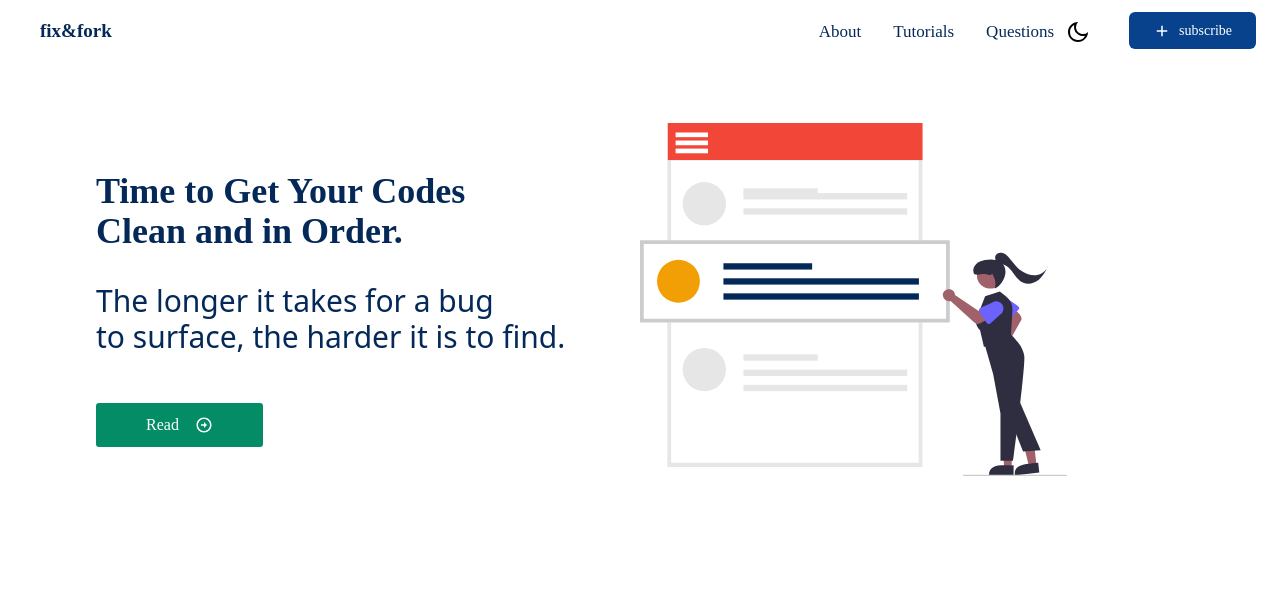
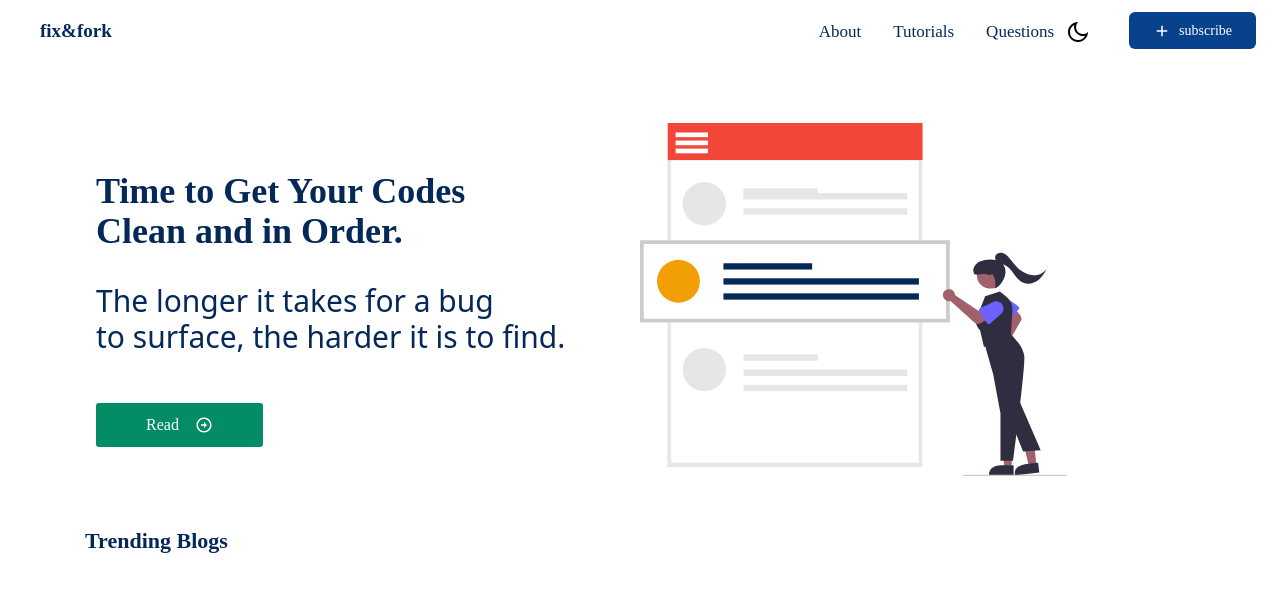
Before and after one commit to ntwari-egide/fix-fork-blogger, an Angular app: page / in a window 1280 px wide. Shown: the top 592 px of the page. Built offline with nearby package versions, Linux system fonts and the light colour scheme.

Commit message:
styling trending blog header

```diff
--- a/src/app/welcome-page/welcome-page.component.css
+++ b/src/app/welcome-page/welcome-page.component.css
@@ -21,6 +21,10 @@
     background-color: #0a5540;
 }
 
-.welcome-image{
-
+.welcome-blog-heads{
+    margin-left: 85px;
+    font-size: 22px;
+    font-family: 'Manrope';
+    font-weight: 700;
+    color: #042959;
 }
--- a/src/app/welcome-page/welcome-page.component.html
+++ b/src/app/welcome-page/welcome-page.component.html
@@ -10,4 +10,7 @@
             <img src="../../assets/welcome-icon.svg" class="w-2/3 mt-12"/>
         </div>
     </div>
+    <div class="mt-12">
+        <h1 class="welcome-blog-heads">Trending Blogs</h1>
+    </div>
 </div>
```
